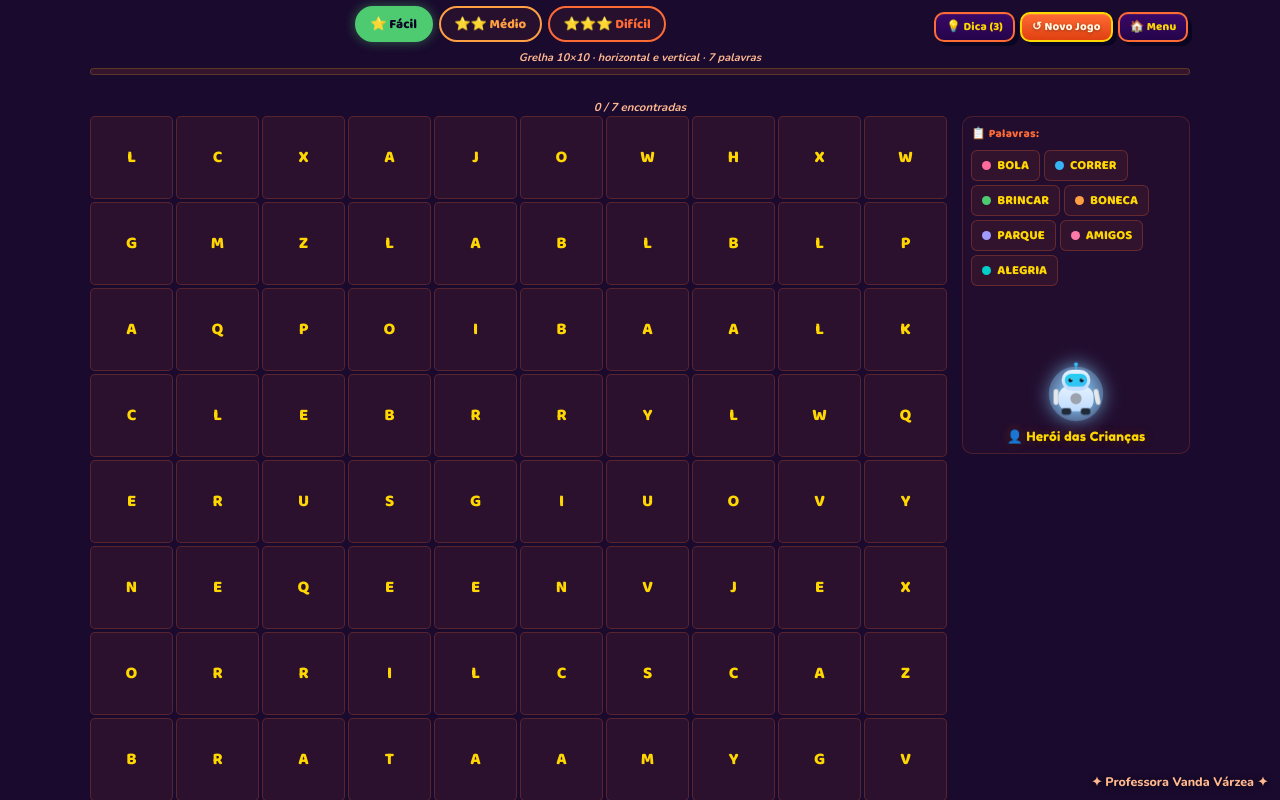
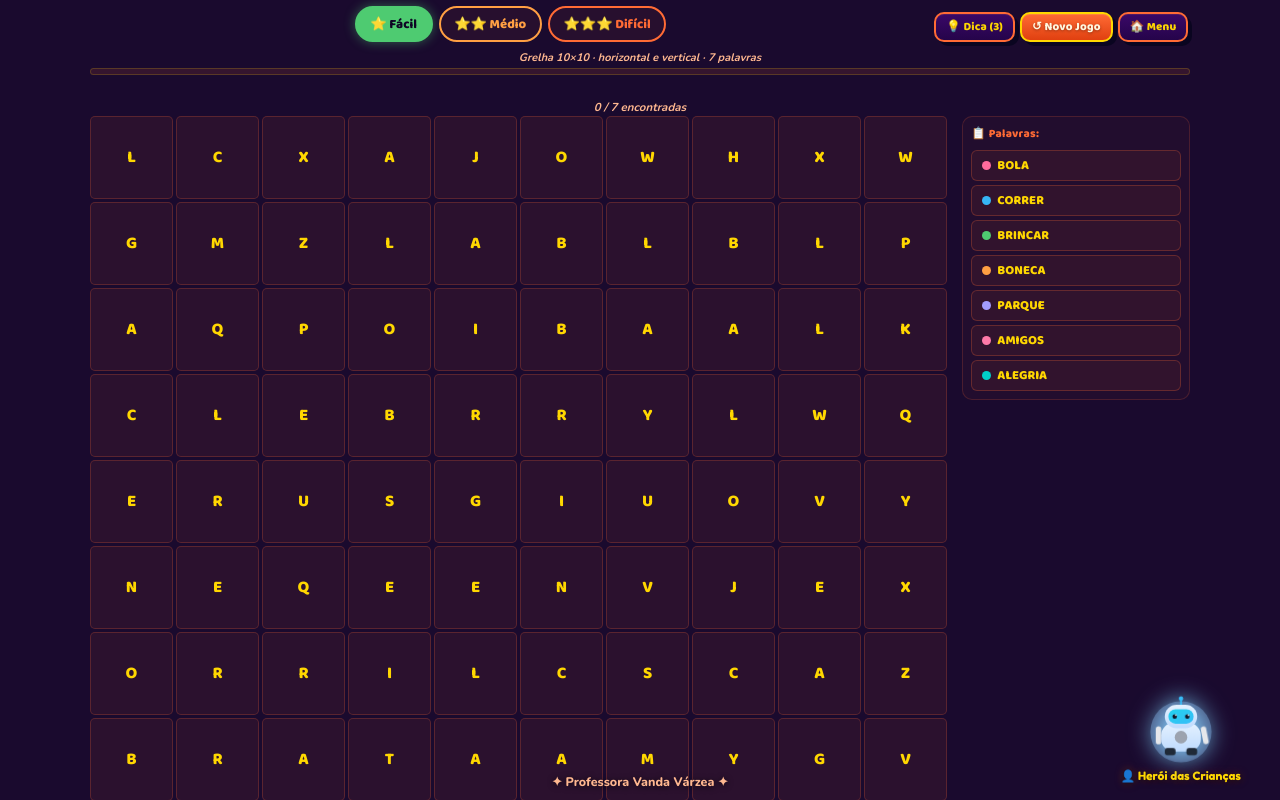
Before and after one commit to vvarzea/VanBerto-s-Sopa-de-Letras-Dia-da-Crianca, a plain HTML site: page index.html in a window 1280 px wide. Both pictures are taken after a click on the button "▶ Começar a jogar!". Shown: the top 800 px of the page. Drawn offline with nearby package versions, Linux system fonts and the light colour scheme.

Commit message:
Add files via upload

```diff
--- a/index.html
+++ b/index.html
@@ -22,7 +22,7 @@ body{
 }
 
 @keyframes vbFloat{0%,100%{transform:translateY(0)}50%{transform:translateY(-6px)}}
-#prof-tag{position:fixed;bottom:.6rem;right:.75rem;z-index:600;font-family:'Nunito',sans-serif;font-size:clamp(.65rem,1.8vw,.78rem);color:#ffb890;font-weight:800;white-space:nowrap;text-shadow:0 1px 6px rgba(0,0,0,.8);pointer-events:none;}
+#prof-tag{position:fixed;bottom:.6rem;left:50%;transform:translateX(-50%);z-index:600;font-family:'Nunito',sans-serif;font-size:clamp(.65rem,1.8vw,.78rem);color:#ffb890;font-weight:800;white-space:nowrap;text-shadow:0 1px 6px rgba(0,0,0,.8);pointer-events:none;}
 
 /* ═══ SCREENS ═══ */
 .screen{
@@ -327,6 +327,7 @@ body{
     flex-direction:row;flex-wrap:wrap;
     flex:1;min-width:0;
   }
+  #word-list{flex-direction:row!important;flex-wrap:wrap!important;align-items:center!important;}
   .word-item{font-size:clamp(.58rem,2.5vw,.76rem);}
 }
 
@@ -399,6 +400,60 @@ body{
 @keyframes robotPop{0%,100%{transform:translateY(0) rotate(0)}30%{transform:translateY(-18px) rotate(-6deg)}70%{transform:translateY(-8px) rotate(5deg)}}
 .vb-arm{transform-origin:65px 37px;animation:waveArm 1.5s ease-in-out infinite;}
 .vb-eyelid{transform-origin:40px 23px;animation:eyeBlink 5s ease-in-out infinite;}
+
+/* ═══ ROBOT FLUTUANTE FIXO ═══ */
+#fixed-robot-wrap{
+  position:fixed;
+  bottom:clamp(.6rem,2vh,1.2rem);
+  right:clamp(.6rem,2vw,1.2rem);
+  z-index:650;
+  display:none;
+  flex-direction:column;
+  align-items:center;
+  gap:2px;
+  pointer-events:auto;
+}
+#fixed-robot-wrap.visible{display:flex;}
+#fixed-vb-robot{
+  width:clamp(52px,7vw,72px);
+  cursor:pointer;
+  animation:vbFloat 3s ease-in-out infinite;
+  filter:drop-shadow(0 0 12px #7dd3fc);
+}
+#fixed-vb-robot:hover{filter:drop-shadow(0 0 24px #38bdf8);}
+#fixed-vb-robot.bounce{animation:robotPop .65s cubic-bezier(.34,1.56,.64,1),vbFloat 3s ease-in-out .65s infinite;}
+#fixed-bubble{
+  --bc:#dcebff;
+  background:linear-gradient(135deg,var(--bc),#fff);
+  border:3px solid #0f172a;outline:2px solid #1e293b;outline-offset:-4px;
+  border-radius:16px;padding:6px 10px 5px;
+  box-shadow:3px 3px 0 #0f172a;
+  font-family:"Comic Sans MS","Trebuchet MS",sans-serif;
+  font-size:clamp(.6rem,1.5vw,.78rem);font-weight:bold;color:#0f172a;
+  max-width:160px;min-width:80px;text-align:center;
+  pointer-events:none;position:relative;
+  opacity:0;transform:translateY(-6px) scale(.88);
+  transition:opacity .38s,transform .38s cubic-bezier(.34,1.56,.64,1);
+  margin-bottom:4px;
+}
+#fixed-bubble::after{
+  content:"";position:absolute;bottom:-14px;left:50%;transform:translateX(-50%);
+  border-left:10px solid transparent;border-right:10px solid transparent;
+  border-top:14px solid #0f172a;
+}
+#fixed-bubble::before{
+  content:"";position:absolute;bottom:-9px;left:50%;transform:translateX(-50%);
+  border-left:8px solid transparent;border-right:8px solid transparent;
+  border-top:11px solid var(--bc);z-index:1;
+}
+#fixed-bubble.show{opacity:1;transform:translateY(0) scale(1);}
+#fixed-robot-name{
+  font-family:'Fredoka One',cursive;
+  font-size:clamp(.6rem,1.3vw,.72rem);
+  color:#ffd700;
+  text-shadow:0 1px 6px rgba(0,0,0,.8),0 0 10px rgba(255,107,53,.4);
+  text-align:center;line-height:1.2;
+}
 
 /* ═══ WIN OVERLAY ═══ */
 #winOverlay{
@@ -546,30 +601,9 @@ body{
     <div class="sidebar">
       <div class="words-zone">
         <div class="words-title">📋 Palavras:</div>
-        <div id="word-list" style="display:flex;flex-direction:row;flex-wrap:wrap;gap:4px;align-items:center;"></div>
+        <div id="word-list" style="display:flex;flex-direction:column;gap:4px;align-items:stretch;width:100%;"></div>
       </div>
-      <div class="robot-wrap" id="robot-wrap-inline">
-        <div class="bubble" id="bubble" role="status" aria-live="polite">Olá! 😊</div>
-        <svg id="vb-robot" viewBox="0 0 80 80" xmlns="http://www.w3.org/2000/svg" role="button" tabindex="0" aria-label="VanBerto — clica para falar">
-          <defs>
-            <linearGradient id="rbg" x1="0" y1="0" x2="0" y2="1"><stop offset="0%" stop-color="#e5f2ff"/><stop offset="100%" stop-color="#bfdbfe"/></linearGradient>
-            <linearGradient id="rvg" x1="0" y1="0" x2="1" y2="1"><stop offset="0%" stop-color="#22d3ee"/><stop offset="100%" stop-color="#38bdf8"/></linearGradient>
-          </defs>
-          <circle cx="40" cy="40" r="34" fill="rgba(147,197,253,0.35)"/>
-          <rect x="18" y="30" width="44" height="32" rx="14" fill="url(#rbg)"/>
-          <circle cx="40" cy="46" r="7" fill="#9ca3af"/>
-          <rect x="22" y="10" width="36" height="26" rx="13" fill="url(#rbg)"/>
-          <rect x="26" y="15" width="28" height="16" rx="8" fill="url(#rvg)"/>
-          <rect class="vb-eyelid" x="26" y="15" width="28" height="16" rx="8" fill="#e5f2ff" opacity="0.9"/>
-          <circle cx="33" cy="23" r="2.5" fill="#0f172a"/><circle cx="47" cy="23" r="2.5" fill="#0f172a"/>
-          <circle cx="34.2" cy="21.5" r="1" fill="white" opacity="0.8"/><circle cx="48.2" cy="21.5" r="1" fill="white" opacity="0.8"/>
-          <line x1="40" y1="10" x2="40" y2="4" stroke="#38bdf8" stroke-width="2"/><circle cx="40" cy="3" r="2.5" fill="#38bdf8"/>
-          <rect x="12" y="34" width="6" height="20" rx="3" fill="#e5e7eb"/>
-          <rect class="vb-arm" x="62" y="34" width="6" height="20" rx="3" fill="#e5e7eb"/>
-          <rect x="22" y="58" width="12" height="8" rx="3" fill="#1f2937"/><rect x="46" y="58" width="12" height="8" rx="3" fill="#1f2937"/>
-        </svg>
-        <div class="robot-name" id="robot-player-name">👤 Herói</div>
-      </div>
+
     </div>
   </div>
 </div>
@@ -590,6 +624,30 @@ body{
       <button id="btnWinMenu" class="btn">🏠 Menu</button>
     </div>
   </div>
+</div>
+
+<!-- ═══ ROBOT FLUTUANTE FIXO ═══ -->
+<div id="fixed-robot-wrap">
+  <div id="fixed-bubble" role="status" aria-live="polite">Olá! 😊</div>
+  <svg id="fixed-vb-robot" viewBox="0 0 80 80" xmlns="http://www.w3.org/2000/svg" role="button" tabindex="0" aria-label="VanBerto — clica para falar">
+    <defs>
+      <linearGradient id="frbg" x1="0" y1="0" x2="0" y2="1"><stop offset="0%" stop-color="#e5f2ff"/><stop offset="100%" stop-color="#bfdbfe"/></linearGradient>
+      <linearGradient id="frvg" x1="0" y1="0" x2="1" y2="1"><stop offset="0%" stop-color="#22d3ee"/><stop offset="100%" stop-color="#38bdf8"/></linearGradient>
+    </defs>
+    <circle cx="40" cy="40" r="34" fill="rgba(147,197,253,0.35)"/>
+    <rect x="18" y="30" width="44" height="32" rx="14" fill="url(#frbg)"/>
+    <circle cx="40" cy="46" r="7" fill="#9ca3af"/>
+    <rect x="22" y="10" width="36" height="26" rx="13" fill="url(#frbg)"/>
+    <rect x="26" y="15" width="28" height="16" rx="8" fill="url(#frvg)"/>
+    <rect class="vb-eyelid" x="26" y="15" width="28" height="16" rx="8" fill="#e5f2ff" opacity="0.9"/>
+    <circle cx="33" cy="23" r="2.5" fill="#0f172a"/><circle cx="47" cy="23" r="2.5" fill="#0f172a"/>
+    <circle cx="34.2" cy="21.5" r="1" fill="white" opacity="0.8"/><circle cx="48.2" cy="21.5" r="1" fill="white" opacity="0.8"/>
+    <line x1="40" y1="10" x2="40" y2="4" stroke="#38bdf8" stroke-width="2"/><circle cx="40" cy="3" r="2.5" fill="#38bdf8"/>
+    <rect x="12" y="34" width="6" height="20" rx="3" fill="#e5e7eb"/>
+    <rect class="vb-arm" x="62" y="34" width="6" height="20" rx="3" fill="#e5e7eb"/>
+    <rect x="22" y="58" width="12" height="8" rx="3" fill="#1f2937"/><rect x="46" y="58" width="12" height="8" rx="3" fill="#1f2937"/>
+  </svg>
+  <div id="fixed-robot-name">👤 Herói</div>
 </div>
 
 <!-- ═══ CONFETTI ═══ -->
@@ -821,8 +879,10 @@ document.getElementById('btnStart').addEventListener('click',()=>{
   lvl=startSel;
   document.getElementById('startScreen').classList.remove('active');
   document.getElementById('gameScreen').classList.add('active');
-  document.getElementById('robot-player-name').textContent='👤 '+playerName;
-  document.querySelector('.robot-wrap').classList.add('visible');
+  document.getElementById('robot-player-name') && (document.getElementById('robot-player-name').textContent='👤 '+playerName);
+  document.getElementById('fixed-robot-name').textContent='👤 '+playerName;
+  document.querySelector('.robot-wrap') && document.querySelector('.robot-wrap').classList.add('visible');
+  document.getElementById('fixed-robot-wrap').classList.add('visible');
   document.querySelectorAll('#gameScreen .lvl-btn').forEach(b=>b.classList.toggle('active',b.dataset.level===lvl));
   document.getElementById('gameLvlDesc').textContent=LEVELS[lvl].label;
   // wait for layout then build
@@ -860,7 +920,8 @@ function goMenu(){
   document.getElementById('gameScreen').classList.remove('active');
   document.getElementById('winOverlay').classList.remove('active');
   document.getElementById('startScreen').classList.add('active');
-  document.querySelector('.robot-wrap').classList.remove('visible');
+  document.querySelector('.robot-wrap') && document.querySelector('.robot-wrap').classList.remove('visible');
+  document.getElementById('fixed-robot-wrap').classList.remove('visible');
   stopConf();
 }
 
@@ -897,11 +958,11 @@ const MSGS=[
 ];
 let bubT=null;
 function showBub(msg){
-  const b=document.getElementById('bubble');
+  const b=document.getElementById('fixed-bubble');
   b.textContent=msg;b.classList.add('show');
   clearTimeout(bubT);bubT=setTimeout(()=>b.classList.remove('show'),3500);
 }
-const vbRobot=document.getElementById('vb-robot');
+const vbRobot=document.getElementById('fixed-vb-robot');
 vbRobot.addEventListener('click',()=>{
   vbRobot.classList.remove('bounce');void vbRobot.offsetWidth;vbRobot.classList.add('bounce');
   showBub(MSGS[Math.floor(Math.random()*MSGS.length)]);
```
